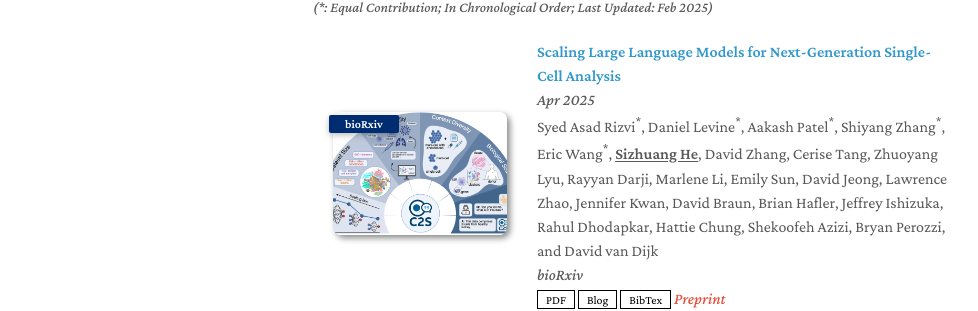
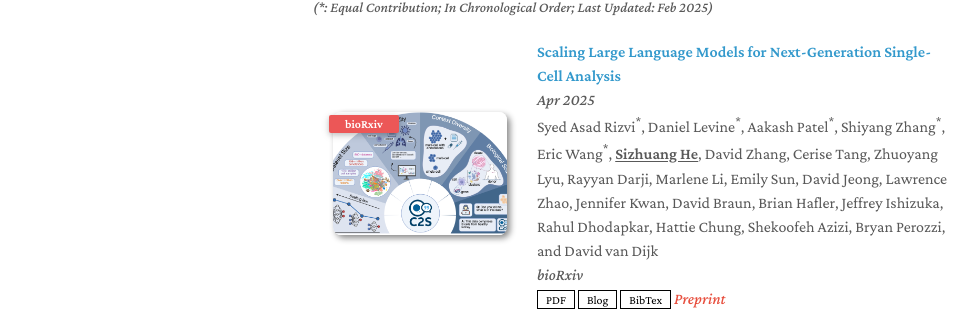
Before and after one commit to SizhuangHe/sizhuanghe.github.io, a Jekyll site: the page built from index.md, in a window 1280 px wide. Shown: the part 497-808 px from the top of the page, without its empty margins (157-1135 px from the left). Built offline with Jekyll 4.4.1, drawn with Linux system fonts in a browser that asks for light colours; a style sheet for code colours, icons or effects is not loaded; our own code applies the rules of GitHub Pages for plain Markdown files.

Commit message:
badge styles

```diff
--- a/_includes/publications.md
+++ b/_includes/publications.md
@@ -13,7 +13,7 @@
     <img src="{{ link.image }}" class="teaser img-fluid z-depth-1" style="width=100;height=40%">
     {% if link.conference_short %}
     <!-- <abbr class="badge">{{ link.conference_short }}</abbr> -->
-    {% if link.conference_short == 'ArXiv' %}
+    {% if link.conference_short == 'ArXiv' or link.conference_short == 'bioRxiv' %}
     <abbr class="badge badge-arxiv">{{ link.conference_short }}</abbr>
     {% else %}
     <abbr class="badge">{{ link.conference_short }}</abbr>
```
